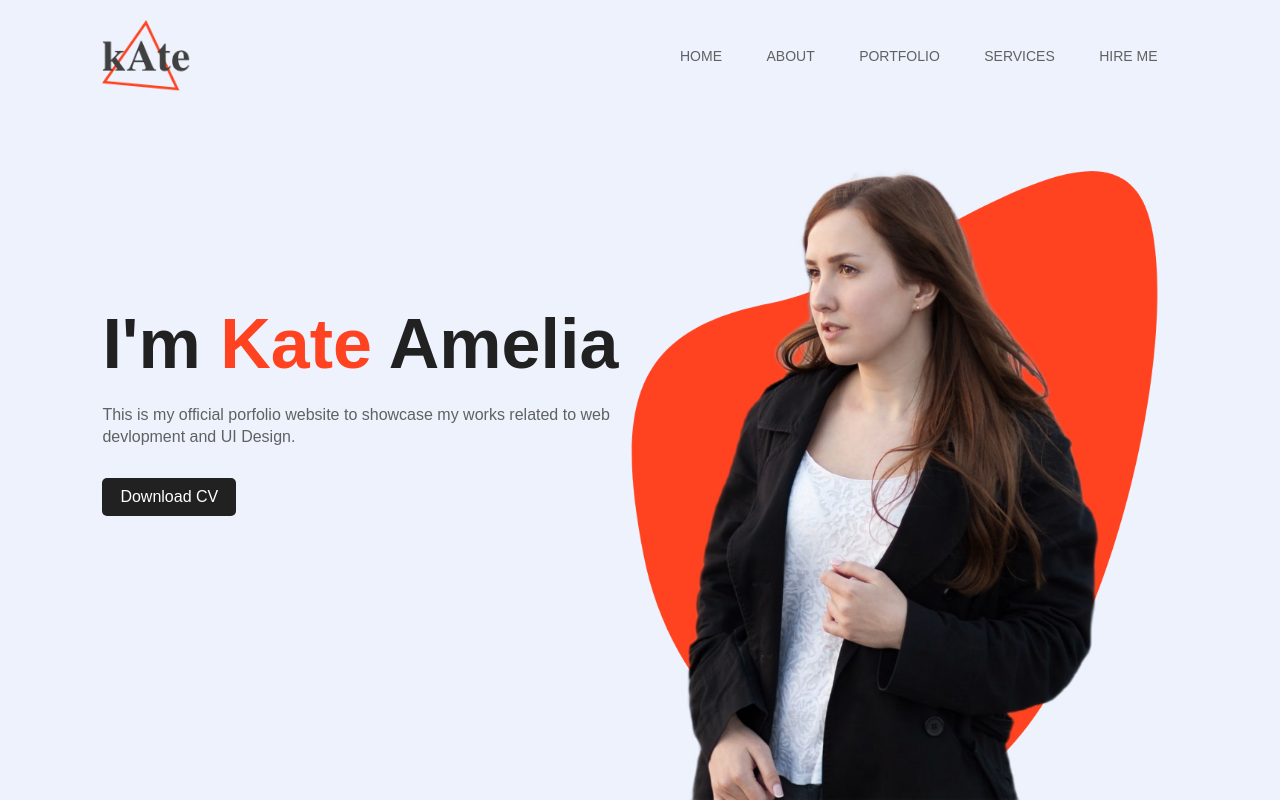
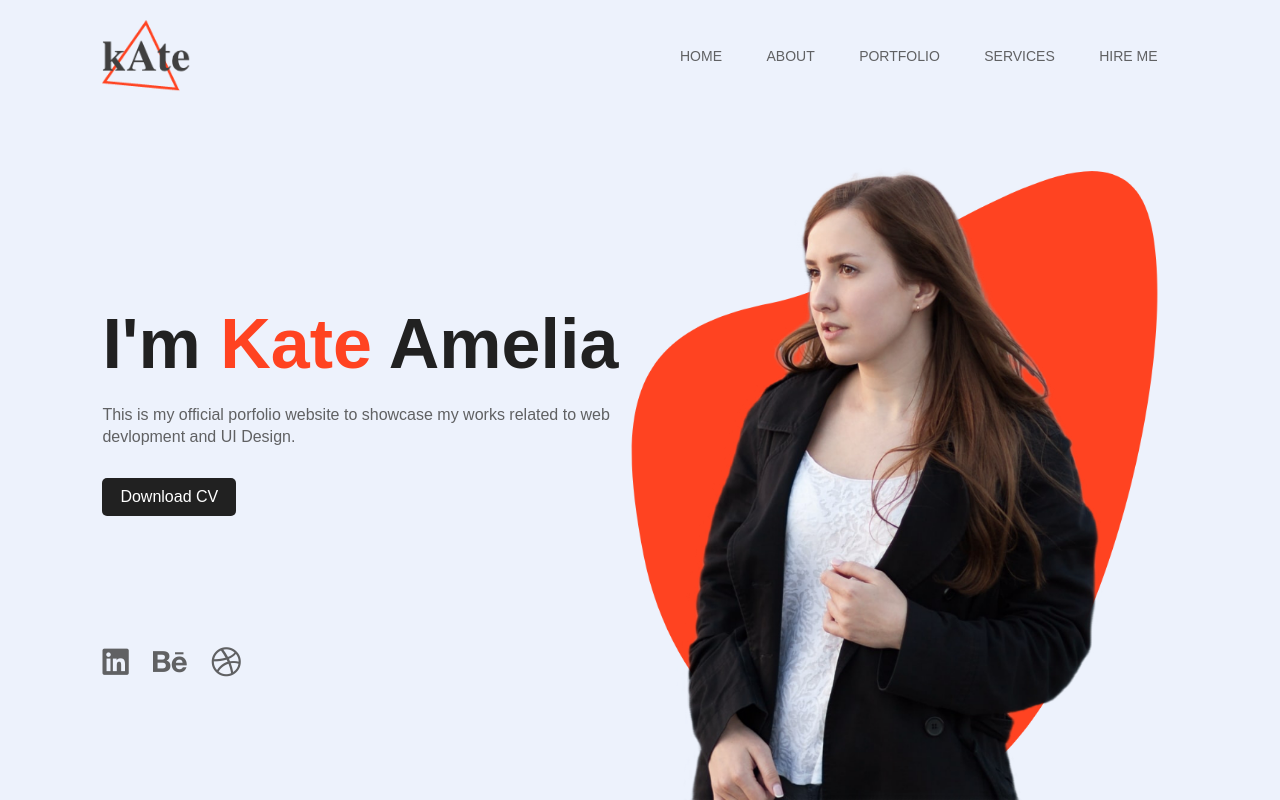
Before and after one commit to srjpnd/kAte, a plain HTML site: page index.html in a window 1280 px wide. Drawn offline with Linux system fonts and the light colour scheme.

Commit message:
added social links with hover effecet

```diff
--- a/index.css
+++ b/index.css
@@ -88,3 +88,17 @@ span{
 .img-box:hover .main-img{
     left:54%;
 }
+.social-links{
+    margin-left: 8%;
+    margin-top: 100px;
+
+}
+
+.social-links a{
+    font-size: 30px;
+    color: #606163;
+    margin-right: 20px;0
+}
+.social-links a:hover{
+    color: #ff4321;
+}
--- a/index.html
+++ b/index.html
@@ -30,6 +30,9 @@
             <img src="img/girl.png" class="main-img">
         </div>
         <div class="social-links">
+           <a href=""><i class="fab fa-linkedin"></i></a>
+           <a href=""><i class="fab fa-behance"></i></a>
+           <a href=""><i class="fab fa-dribbble"></i></a>
 
         </div>
     </div>
```
